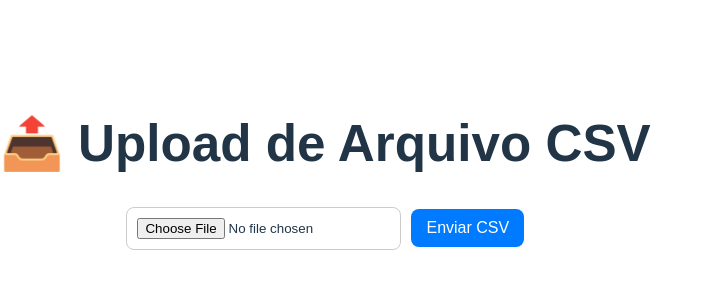
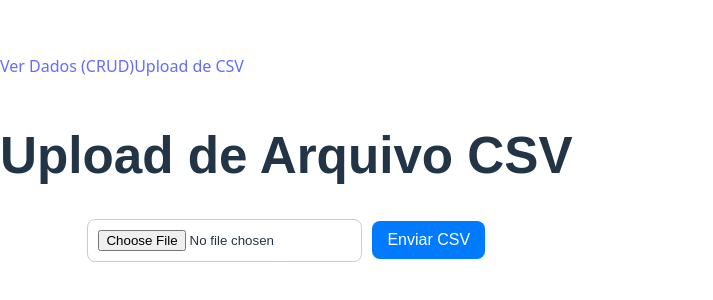
Before and after one commit to neo-Angelo/csv-parser-with-fullstack-crud, a React app in the folder frontend/: page /upload in a window 1280 px wide. Shown: the part 242-542 px from the top of the page, without its empty margins (0-713 px from the left). Built offline with nearby package versions, Linux system fonts and the light colour scheme; the HTML template or start-up script is replaced by a standard one.

Commit message:
crud funcional
listagem dos dados do csv funcianais, tendo a opção de detalhes com todas as informações da escola, junto a edição e exclusão funcionais

```diff
--- a/frontend/package.json
+++ b/frontend/package.json
@@ -12,7 +12,8 @@
   "dependencies": {
     "react": "^19.1.1",
     "react-dom": "^19.1.1",
-    "react-modal": "^3.16.3"
+    "react-modal": "^3.16.3",
+    "react-router-dom": "^7.9.4"
   },
   "devDependencies": {
     "@eslint/js": "^9.36.0",
--- a/frontend/src/App.jsx
+++ b/frontend/src/App.jsx
@@ -1,54 +1,26 @@
-import { useState } from "react";
-import "./App.css";
+// src/App.jsx
+import { BrowserRouter, Routes, Route, Link } from 'react-router-dom';
+import CrudPage from './pages/Crud';
+import UploadPage from './pages/UploadPage';
+import './App.css';
 
 function App() {
-  const [file, setFile] = useState(null);
-  const [message, setMessage] = useState("");
-  const [loading, setLoading] = useState(false);
+  return (
+    <BrowserRouter>
+      <header className="app-header">
+        <nav>
+          <Link to="/">Ver Dados (CRUD)</Link>
+          <Link to="/upload">Upload de CSV</Link>
+        </nav>
+      </header>
 
-  const handleSubmit = async (e) => {
-    e.preventDefault();
-    if (!file) {
-      alert("Selecione um arquivo CSV antes de enviar.");
-      return;
-    }
-
-    const formData = new FormData();
-    formData.append("file", file);
-
-    try {
-      setLoading(true);
-      const res = await fetch("http://localhost:3000/upload-csv", {
-        method: "POST",
-        body: formData,
-      });
-      const text = await res.text();
-      setMessage(text);
-    } catch (err) {
-      console.error(err);
-      setMessage("Erro ao enviar o arquivo.");
-    } finally {
-      setLoading(false);
-    }
-  };
-
-  return (
-    <div className="upload-container">
-      <h1>📤 Upload de Arquivo CSV</h1>
-
-      <form onSubmit={handleSubmit} className="upload-form">
-        <input
-          type="file"
-          accept=".csv"
-          onChange={(e) => setFile(e.target.files[0])}
-        />
-        <button type="submit" disabled={loading}>
-          {loading ? "Enviando..." : "Enviar CSV"}
-        </button>
-      </form>
-
-      {message && <p className="message">{message}</p>}
-    </div>
+      <main>
+        <Routes>
+          <Route path="/" element={<CrudPage />} />
+          <Route path="/upload" element={<UploadPage />} />
+        </Routes>
+      </main>
+    </BrowserRouter>
   );
 }
 
--- a/frontend/src/Crud.jsx
+++ b/frontend/src/pages/Crud.jsx
@@ -78,7 +78,7 @@ export default function CrudPage() {
 
   return (
     <div className="container">
-      <h1>Tabela de Dependências Escolares</h1>
+      <h1>Tabela de Unidades Escolares</h1>
       <table className="crud-table">
         <thead>
           <tr>
--- /dev/null
+++ b/frontend/src/pages/UploadPage.jsx
@@ -0,0 +1,51 @@
+// src/pages/UploadPage.jsx
+import { useState } from "react";
+
+export default function UploadPage() {
+  const [file, setFile] = useState(null);
+  const [message, setMessage] = useState("");
+  const [loading, setLoading] = useState(false);
+
+  const handleSubmit = async (e) => {
+    e.preventDefault();
+    if (!file) {
+      alert("Selecione um arquivo CSV antes de enviar.");
+      return;
+    }
+
+    const formData = new FormData();
+    formData.append("file", file);
+
+    try {
+      setLoading(true);
+      const res = await fetch("http://localhost:3000/upload-csv", {
+        method: "POST",
+        body: formData,
+      });
+      const text = await res.text();
+      setMessage(text);
+    } catch (err) {
+      console.error(err);
+      setMessage("Erro ao enviar o arquivo.");
+    } finally {
+      setLoading(false);
+    }
+  };
+
+  return (
+    <div className="upload-container">
+      <h1> Upload de Arquivo CSV</h1>
+      <form onSubmit={handleSubmit} className="upload-form">
+        <input
+          type="file"
+          accept=".csv"
+          onChange={(e) => setFile(e.target.files[0])}
+        />
+        <button type="submit" disabled={loading}>
+          {loading ? "Enviando..." : "Enviar CSV"}
+        </button>
+      </form>
+      {message && <p className="message">{message}</p>}
+    </div>
+  );
+}
```
Also changed, not shown: 1 other file (tests, documents, lock files or other folders).
